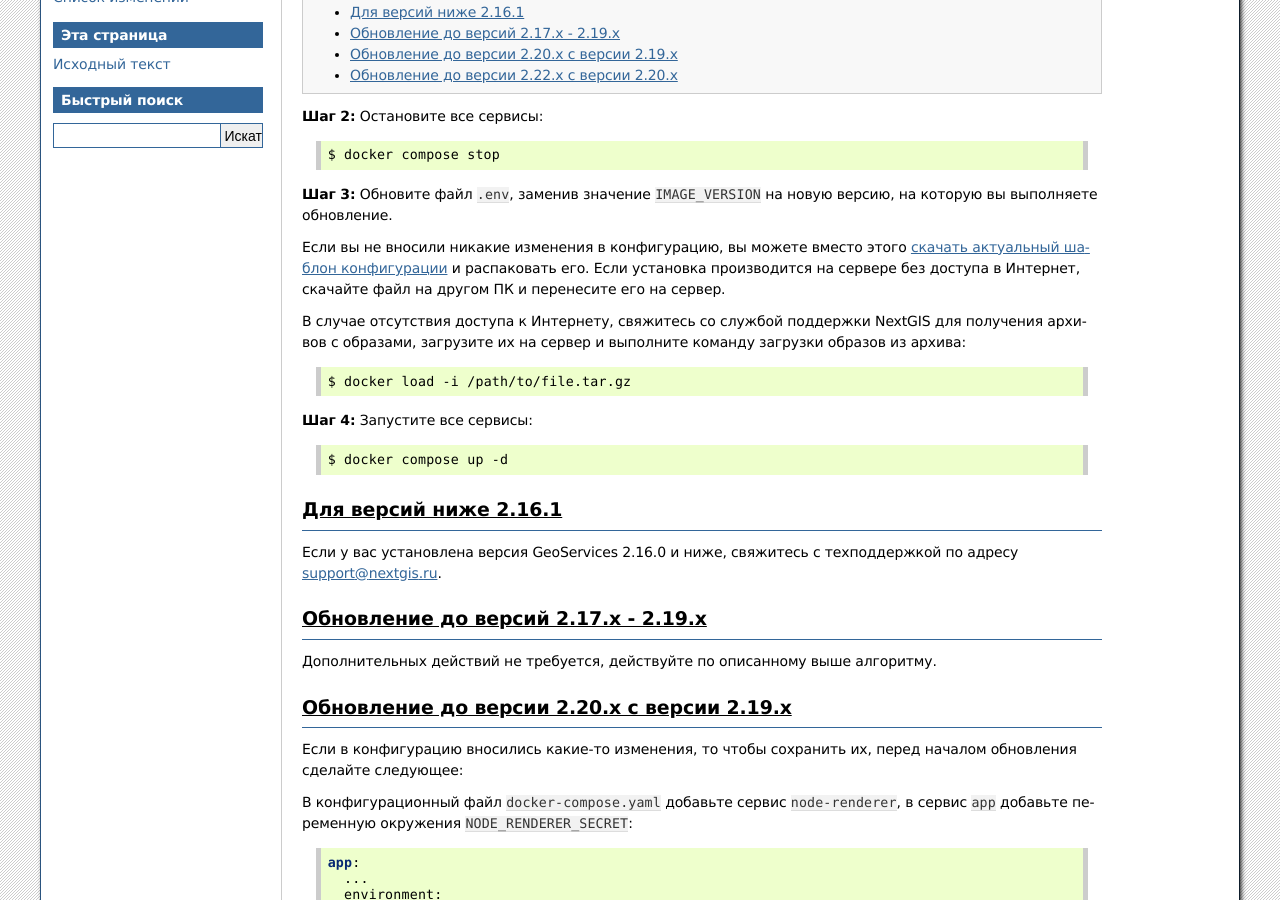
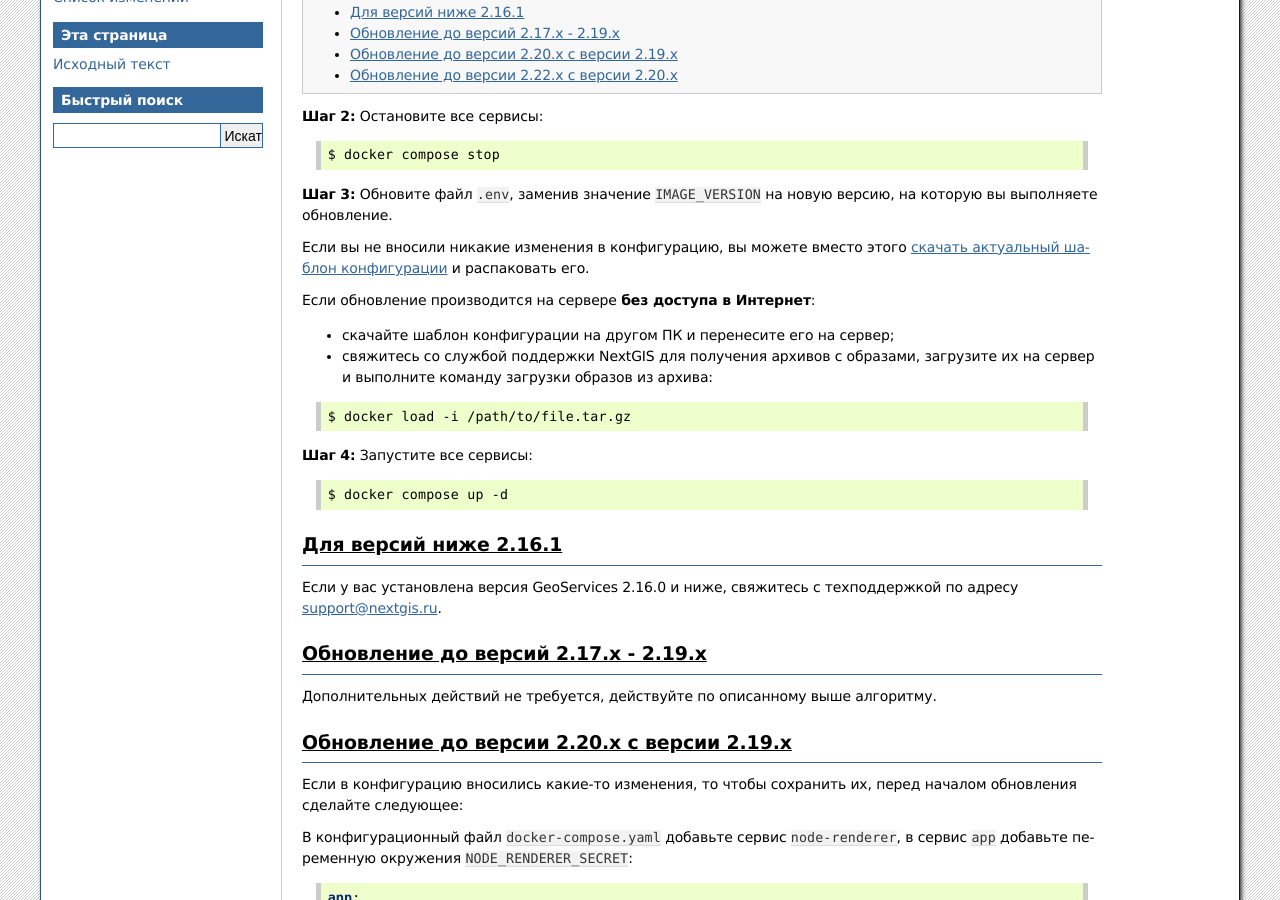
Before and after one commit to nextgis/docs_geoserv_prem, a Sphinx documentation site: the page built from source/upgrade.rst, in a window 1280 px wide and 900 px high, scrolled down 407 px. Built offline with Sphinx 7.4.7, drawn with Linux system fonts in a browser that asks for light colours; formulas are drawn with MathJax 3.

Commit message:
Update upgrade.rst
restructure

```diff
--- a/source/upgrade.rst
+++ b/source/upgrade.rst
@@ -26,9 +26,12 @@
 
 **Шаг 3:** Обновите файл ``.env``, заменив значение ``IMAGE_VERSION`` на новую версию, на которую вы выполняете обновление.
 
-Если вы не вносили никакие изменения в конфигурацию, вы можете вместо этого `скачать актуальный шаблон конфигурации <https://docs.nextgis.ru/docs_geoserv_prem/source/admin.html#nextgis-geoservices>`_ и распаковать его. Если установка производится на сервере без доступа в Интернет, скачайте файл на другом ПК и перенесите его на сервер.
+Если вы не вносили никакие изменения в конфигурацию, вы можете вместо этого `скачать актуальный шаблон конфигурации <https://docs.nextgis.ru/docs_geoserv_prem/source/admin.html#nextgis-geoservices>`_ и распаковать его.
 
-В случае отсутствия доступа к Интернету, свяжитесь со службой поддержки NextGIS для получения архивов с образами, загрузите их на сервер и выполните команду загрузки образов из архива:
+Если обновление производится на сервере **без доступа в Интернет**:
+
+* скачайте шаблон конфигурации на другом ПК и перенесите его на сервер;
+* свяжитесь со службой поддержки NextGIS для получения архивов с образами, загрузите их на сервер и выполните команду загрузки образов из архива:
 
 .. code-block:: shell
 
```
